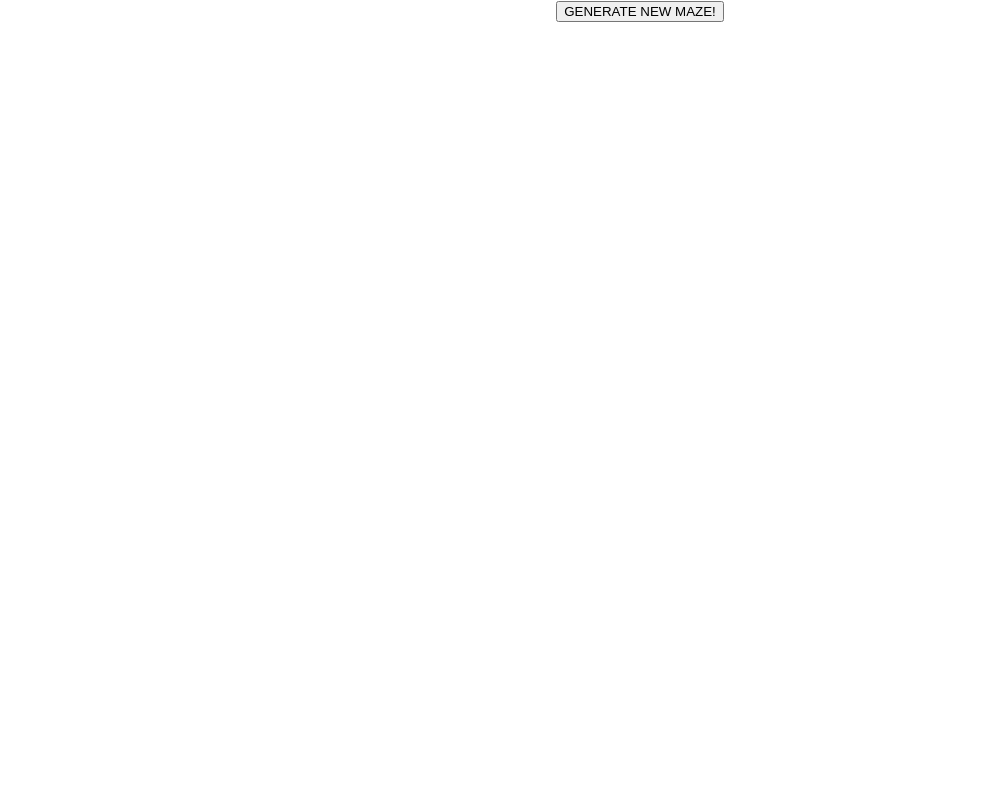
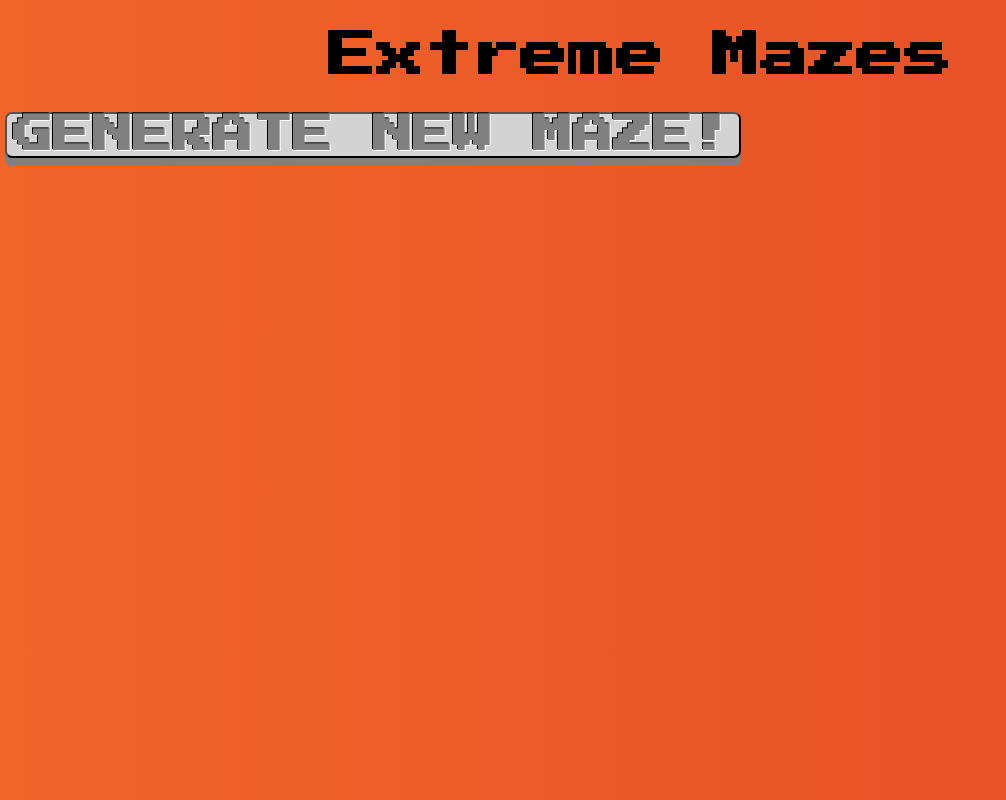
Before and after one commit to NickTaykey/extreme-mazes-frontend, a React (Create React App) app: page /mazes/new in a window 1280 px wide. Shown: the whole page, without its empty margins (0-1006 px from the left). Built offline with nearby package versions, Linux system fonts and the light colour scheme.

Commit message:
Add style and PlayerControls

```diff
--- a/package.json
+++ b/package.json
@@ -8,6 +8,7 @@
     "@testing-library/user-event": "^13.5.0",
     "react": "^18.2.0",
     "react-dom": "^18.2.0",
+    "react-icons": "^4.7.1",
     "react-router-dom": "^5.3.4",
     "react-scripts": "5.0.1",
     "socket.io-client": "^4.5.4",
--- a/public/index.html
+++ b/public/index.html
@@ -15,6 +15,13 @@
       user's mobile device or desktop. See https://developers.google.com/web/fundamentals/web-app-manifest/
     -->
     <link rel="manifest" href="%PUBLIC_URL%/manifest.json" />
+    <link rel="preconnect" href="https://fonts.googleapis.com" />
+    <link rel="preconnect" href="https://fonts.gstatic.com" crossorigin />
+    <link
+      href="https://fonts.googleapis.com/css2?family=Press+Start+2P&display=swap"
+      rel="stylesheet"
+    />
+
     <!--
       Notice the use of %PUBLIC_URL% in the tags above.
       It will be replaced with the URL of the `public` folder during the build.
--- a/src/App.js
+++ b/src/App.js
@@ -6,6 +6,7 @@ import './App.css';
 function App() {
   return (
     <div className="App">
+      <h1>Extreme Mazes</h1>
       <BrowserRouter>
         <Switch>
           <Route path="/mazes/new">
--- /dev/null
+++ b/src/Button.css
@@ -0,0 +1,25 @@
+.btn {
+  display: flex;
+  align-items: center;
+  justify-content: center;
+  font-family: 'Press Start 2p';
+  font-size: 30pt;
+  text-align: center;
+  margin: 5px;
+  font-weight: bold;
+  background-color: lightgray;
+  text-shadow: -1px -1px black, 1px 1px white;
+  color: gray;
+  -webkit-border-radius: 7px;
+  -moz-border-radius: 7px;
+  -o-border-radius: 7px;
+  border-radius: 7px;
+  box-shadow: 0 0.2em gray;
+  cursor: pointer;
+  min-width: 30vw;
+}
+.btn:active {
+  box-shadow: none;
+  position: relative;
+  top: 0.2em;
+}
--- a/src/MazeCanvas.js
+++ b/src/MazeCanvas.js
@@ -1,14 +1,10 @@
-import {
-  moveRight,
-  moveLeft,
-  moveUp,
-  moveDown,
-  paintPlayer,
-} from './player-helpers';
 import { useCallback, useEffect, useRef } from 'react';
+import PlayerControls from './PlayerControls';
 import { useParams } from 'react-router-dom';
 import { strokeMaze } from './maze-helpers';
+import * as ph from './player-helpers';
 import { io } from 'socket.io-client';
+import './Button.css';
 
 function MazeCanvas() {
   const currentPlayerLastPositionRef = useRef([]);
@@ -42,6 +38,17 @@ function MazeCanvas() {
       canvasRef.current.height
     );
 
+    contextRef.current.beginPath();
+    contextRef.current.fillStyle = 'white';
+    contextRef.current.fillRect(
+      0,
+      0,
+      canvasRef.current.width,
+      canvasRef.current.height
+    );
+    contextRef.current.fill();
+    contextRef.current.closePath();
+
     strokeMaze(
       mazeRef.current,
       contextRef.current,
@@ -53,7 +60,7 @@ function MazeCanvas() {
   const paintPlayers = useCallback(() => {
     if (!playersListRef.current) return;
     Object.values(playersListRef.current).forEach((p) => {
-      paintPlayer(p, contextRef.current);
+      ph.paintPlayer(p, contextRef.current);
     });
   }, []);
 
@@ -77,7 +84,7 @@ function MazeCanvas() {
 
       switch (e.key) {
         case 'ArrowUp':
-          moveUp(
+          ph.moveUp(
             currentPlayerObject.lastPosition,
             mazeRef.current,
             cellWidthRef.current,
@@ -85,7 +92,7 @@ function MazeCanvas() {
           );
           break;
         case 'ArrowDown':
-          moveDown(
+          ph.moveDown(
             currentPlayerObject.lastPosition,
             mazeRef.current,
             cellWidthRef.current,
@@ -94,7 +101,7 @@ function MazeCanvas() {
           );
           break;
         case 'ArrowLeft':
-          moveLeft(
+          ph.moveLeft(
             currentPlayerObject.lastPosition,
             mazeRef.current,
             cellWidthRef.current,
@@ -102,7 +109,7 @@ function MazeCanvas() {
           );
           break;
         case 'ArrowRight':
-          moveRight(
+          ph.moveRight(
             currentPlayerObject.lastPosition,
             mazeRef.current,
             cellWidthRef.current,
@@ -122,7 +129,7 @@ function MazeCanvas() {
 
       if (paintSinglePlayerRef.current) {
         paintMaze();
-        paintPlayer(currentPlayerObject, contextRef.current);
+        ph.paintPlayer(currentPlayerObject, contextRef.current);
       } else paintPlayersAndMaze();
 
       socketRef.current.emit('request-update-player-postion', {
@@ -193,7 +200,7 @@ function MazeCanvas() {
       const currentPlayer = playersListRef.current[playerIdRef.current];
       currentPlayer.lastPosition = currentPlayerLastPositionRef.current;
       paintMaze();
-      paintPlayer(currentPlayer, contextRef.current);
+      ph.paintPlayer(currentPlayer, contextRef.current);
     });
 
     socketRef.current.on(
@@ -215,7 +222,12 @@ function MazeCanvas() {
     window.addEventListener('keydown', handleKeydown);
   }, [mazeId, paintMaze, handleKeydown, paintPlayersAndMaze, setupCanvas]);
 
-  return <canvas ref={canvasRef}></canvas>;
+  return (
+    <>
+      <canvas ref={canvasRef}></canvas>
+      <PlayerControls />
+    </>
+  );
 }
 
 export default MazeCanvas;
--- a/src/NewGame.js
+++ b/src/NewGame.js
@@ -1,4 +1,5 @@
 import { useHistory } from 'react-router-dom';
+import './Button.css';
 
 const API_URL = 'http://localhost:8888';
 
@@ -12,6 +13,10 @@ function NewGame() {
     history.replace(`/mazes/${maze.id}`);
   };
 
-  return <button onClick={handleClick}>GENERATE NEW MAZE!</button>;
+  return (
+    <button onClick={handleClick} className="btn">
+      GENERATE NEW MAZE!
+    </button>
+  );
 }
 export default NewGame;
--- /dev/null
+++ b/src/PlayerControls.js
@@ -0,0 +1,43 @@
+import {
+  BiUpArrow,
+  BiDownArrow,
+  BiLeftArrow,
+  BiRightArrow,
+} from 'react-icons/bi';
+import './Button.css';
+
+function PlayerControls() {
+  return (
+    <footer style={{ width: '100%' }}>
+      <section
+        style={{
+          display: 'flex',
+          margin: '0 auto',
+          justifyContent: 'center',
+        }}
+      >
+        <span className="btn">
+          <BiLeftArrow />
+        </span>
+        <section
+          style={{
+            display: 'flex',
+            flexDirection: 'column',
+          }}
+        >
+          <span className="btn">
+            <BiUpArrow />
+          </span>
+          <span className="btn">
+            <BiDownArrow />
+          </span>
+        </section>
+        <span className="btn">
+          <BiRightArrow />
+        </span>
+      </section>
+    </footer>
+  );
+}
+
+export default PlayerControls;
--- a/src/index.css
+++ b/src/index.css
@@ -5,9 +5,26 @@ body {
     sans-serif;
   -webkit-font-smoothing: antialiased;
   -moz-osx-font-smoothing: grayscale;
+  background: #e44d26; /* fallback for old browsers */
+  background: -webkit-linear-gradient(
+    to right,
+    #f16529,
+    #e44d26
+  ); /* Chrome 10-25, Safari 5.1-6 */
+  background: linear-gradient(
+    to right,
+    #f16529,
+    #e44d26
+  ); /* W3C, IE 10+/ Edge, Firefox 16+, Chrome 26+, Opera 12+, Safari 7+ */
 }
 
 code {
   font-family: source-code-pro, Menlo, Monaco, Consolas, 'Courier New',
     monospace;
 }
+
+h1 {
+  font-size: 3rem;
+  text-align: center;
+  font-family: 'Press Start 2P', cursive;
+}
--- a/src/player-helpers.js
+++ b/src/player-helpers.js
@@ -1,20 +1,14 @@
-export function paintPlayer(player, ctx) {
+function paintPlayer(player, ctx) {
   if (!player.active) return;
   ctx.beginPath();
   ctx.moveTo(player.lastPosition[0], player.lastPosition[1]);
   ctx.fillStyle = player.color;
-  ctx.arc(player.lastPosition[0], player.lastPosition[1], 5, 0, Math.PI * 2);
+  ctx.arc(player.lastPosition[0], player.lastPosition[1], 4, 0, Math.PI * 2);
   ctx.fill();
   ctx.closePath();
 }
 
-export function moveRight(
-  playerPosition,
-  maze,
-  cellWidth,
-  cellHeight,
-  canvasWidth
-) {
+function moveRight(playerPosition, maze, cellWidth, cellHeight, canvasWidth) {
   if (playerPosition[0] + cellWidth >= canvasWidth) return false;
 
   const row = Math.ceil(playerPosition[1] / cellHeight) - 1;
@@ -26,7 +20,7 @@ export function moveRight(
   return true;
 }
 
-export function moveLeft(playerPosition, maze, cellWidth, cellHeight) {
+function moveLeft(playerPosition, maze, cellWidth, cellHeight) {
   if (playerPosition[0] - cellWidth <= 0) return false;
 
   const row = Math.ceil(playerPosition[1] / cellHeight) - 1;
@@ -38,7 +32,7 @@ export function moveLeft(playerPosition, maze, cellWidth, cellHeight) {
   return true;
 }
 
-export function moveUp(playerPosition, maze, cellWidth, cellHeight) {
+function moveUp(playerPosition, maze, cellWidth, cellHeight) {
   if (playerPosition[1] - cellHeight <= 0) return false;
 
   const row = Math.ceil(playerPosition[1] / cellHeight) - 1;
@@ -50,13 +44,7 @@ export function moveUp(playerPosition, maze, cellWidth, cellHeight) {
   return true;
 }
 
-export function moveDown(
-  playerPosition,
-  maze,
-  cellWidth,
-  cellHeight,
-  canvasHeight
-) {
+function moveDown(playerPosition, maze, cellWidth, cellHeight, canvasHeight) {
   if (playerPosition[1] + cellHeight >= canvasHeight) return false;
 
   const newRow = Math.ceil(playerPosition[1] / cellHeight);
@@ -67,3 +55,5 @@ export function moveDown(
   playerPosition[1] += cellHeight;
   return true;
 }
+
+export { paintPlayer, moveRight, moveLeft, moveUp, moveDown };
```
Also changed, not shown: 1 other file (tests, documents, lock files or other folders).
